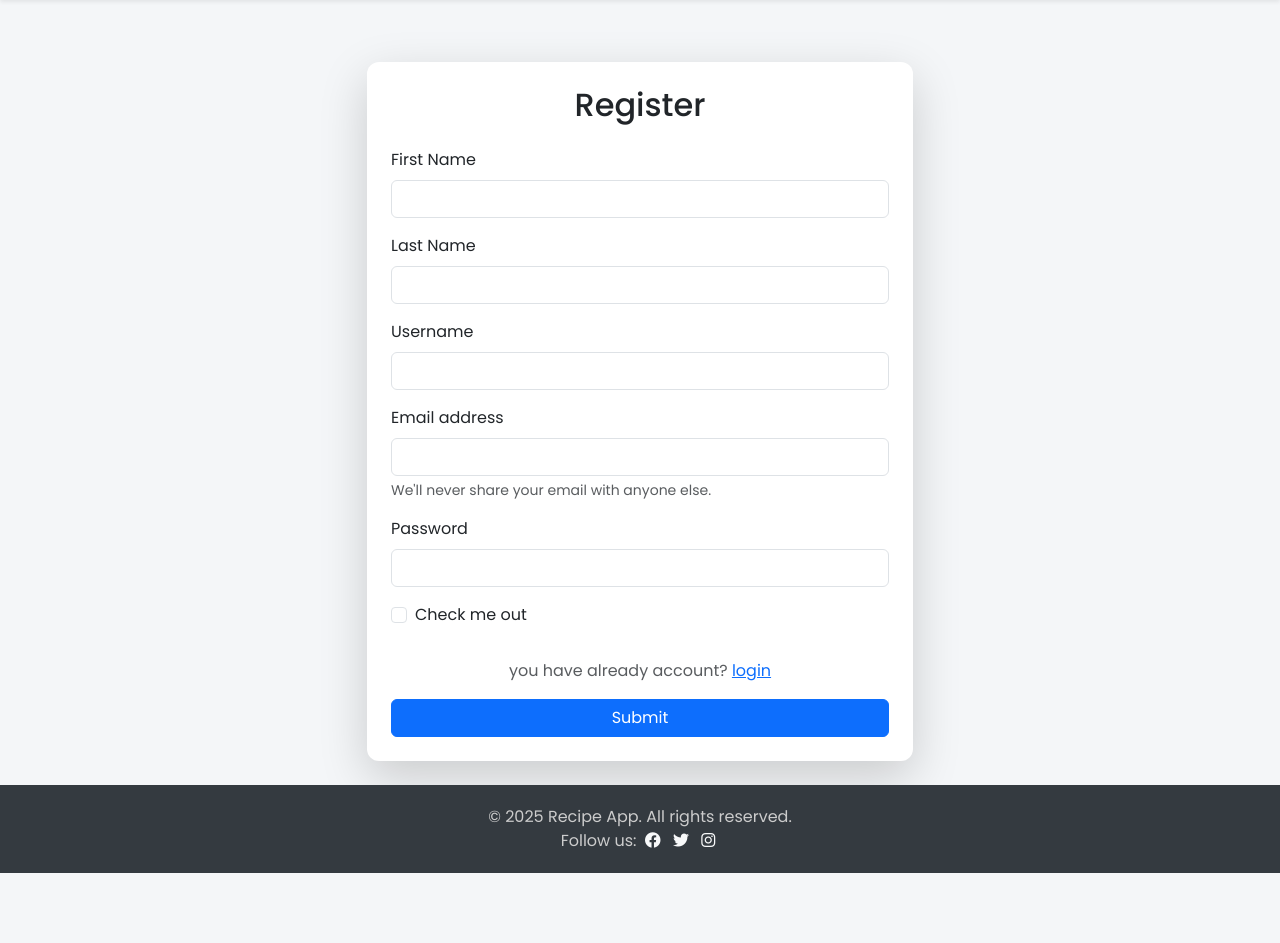
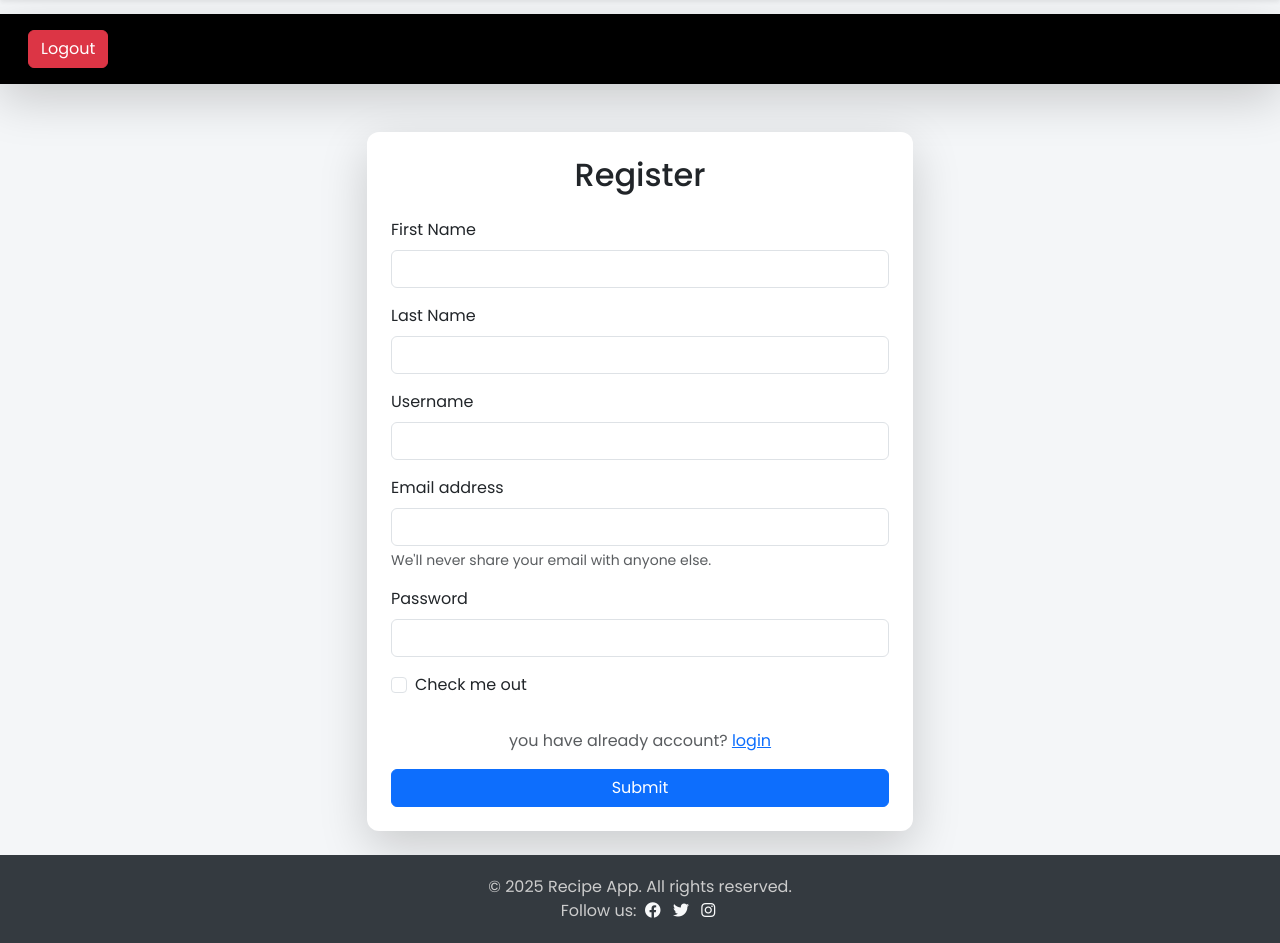
Before and after one commit to Shaheryaranwar/Django-Project, a Django app: page /recipes1/register/ in a window 1280 px wide. Shown: the part 56-999 px from the top of the page. Before the commit the page ends 929 px from the top, so only its background shows below. Run offline with Django 5.2, Linux system fonts and the light colour scheme; some libraries are stand-ins or nearby versions.

Commit message:
Logoout button and eroor mesaage  red green work proerply

```diff
--- a/recipes/vege/templates/vege/base.html
+++ b/recipes/vege/templates/vege/base.html
@@ -1,22 +1,31 @@
 <!DOCTYPE html>
 <html lang="en">
   <head>
-    <meta charset="UTF-8">
-    <meta name="viewport" content="width=device-width, initial-scale=1.0">
+    <meta charset="UTF-8" />
+    <meta name="viewport" content="width=device-width, initial-scale=1.0" />
     <title>{% block title %}Recipe App{% endblock %}</title>
 
     <!-- Google Fonts -->
-    <link href="https://fonts.googleapis.com/css2?family=Poppins:wght@300;400;500;600&display=swap" rel="stylesheet">
+    <link
+      href="https://fonts.googleapis.com/css2?family=Poppins:wght@300;400;500;600&display=swap"
+      rel="stylesheet"
+    />
 
     <!-- Bootstrap 5 CDN CSS -->
-    <link href="https://cdn.jsdelivr.net/npm/bootstrap@5.3.0/dist/css/bootstrap.min.css" rel="stylesheet">
+    <link
+      href="https://cdn.jsdelivr.net/npm/bootstrap@5.3.0/dist/css/bootstrap.min.css"
+      rel="stylesheet"
+    />
 
     <!-- Font Awesome -->
-    <link href="https://cdnjs.cloudflare.com/ajax/libs/font-awesome/6.4.0/css/all.min.css" rel="stylesheet">
+    <link
+      href="https://cdnjs.cloudflare.com/ajax/libs/font-awesome/6.4.0/css/all.min.css"
+      rel="stylesheet"
+    />
 
     <style>
       body {
-            font-family: 'Poppins', sans-serif;
+        font-family: "Poppins", sans-serif;
         padding-top: 70px;
         background-color: #f4f6f8;
         color: #333;
@@ -39,7 +48,7 @@
       }
       .card {
         border: none;
-            box-shadow: 0 2px 8px rgba(0,0,0,0.1);
+        box-shadow: 0 2px 8px rgba(0, 0, 0, 0.1);
         border-radius: 12px;
         transition: transform 0.2s;
       }
@@ -51,27 +60,57 @@
     {% block extra_head %}{% endblock %}
   </head>
   <body>
-
     <!-- Navbar -->
-    <nav class="navbar navbar-expand-lg navbar-dark bg-dark fixed-top shadow-sm">
+    <nav class="navbar dark p-3 bg-black shadow-lg">
+      <div class="container-fluid">
+        <form method="post" action="{% url 'vege:logout' %}">
+          {% csrf_token %}
+          <button type="submit" class="btn btn-danger">Logout</button>
+        </form>
+      </div>
+    </nav>
+    <nav
+      class="navbar navbar-expand-lg navbar-dark bg-dark fixed-top shadow-sm"
+    >
       <div class="container-fluid">
         <a class="navbar-brand" href="#">RecipeApp By Shaheryar</a>
-            <button class="navbar-toggler" type="button" data-bs-toggle="collapse" data-bs-target="#navbarNav">
+        <button
+          class="navbar-toggler"
+          type="button"
+          data-bs-toggle="collapse"
+          data-bs-target="#navbarNav"
+        >
           <span class="navbar-toggler-icon"></span>
         </button>
         <div class="collapse navbar-collapse" id="navbarNav">
           <ul class="navbar-nav ms-auto">
             <li class="nav-item">
-                        <a class="nav-link {% if request.resolver_match.url_name == 'home' %}active{% endif %}" href="{% url 'vege:home' %}">Home</a>
+              <a
+                class="nav-link {% if request.resolver_match.url_name == 'home' %}active{% endif %}"
+                href="{% url 'vege:home' %}"
+                >Home</a
+              >
             </li>
             <li class="nav-item">
-                        <a class="nav-link {% if request.resolver_match.url_name == 'categories' %}active{% endif %}" href="{% url 'vege:categories' %}">Categories</a>
+              <a
+                class="nav-link {% if request.resolver_match.url_name == 'categories' %}active{% endif %}"
+                href="{% url 'vege:categories' %}"
+                >Categories</a
+              >
             </li>
             <li class="nav-item">
-                        <a class="nav-link {% if request.resolver_match.url_name == 'recipes' %}active{% endif %}" href="{% url 'vege:recipes' %}">My Recipes</a>
+              <a
+                class="nav-link {% if request.resolver_match.url_name == 'recipes' %}active{% endif %}"
+                href="{% url 'vege:recipes' %}"
+                >My Recipes</a
+              >
             </li>
             <li class="nav-item">
-                        <a class="nav-link {% if request.resolver_match.url_name == 'contact' %}active{% endif %}" href="{% url 'vege:contact' %}">Contact</a>
+              <a
+                class="nav-link {% if request.resolver_match.url_name == 'contact' %}active{% endif %}"
+                href="{% url 'vege:contact' %}"
+                >Contact</a
+              >
             </li>
           </ul>
         </div>
@@ -88,7 +127,8 @@
     <!-- Footer -->
     <footer class="text-center">
       <div>&copy; 2025 Recipe App. All rights reserved.</div>
-        <div>Follow us:
+      <div>
+        Follow us:
         <a href="#" class="text-light mx-1"><i class="fab fa-facebook"></i></a>
         <a href="#" class="text-light mx-1"><i class="fab fa-twitter"></i></a>
         <a href="#" class="text-light mx-1"><i class="fab fa-instagram"></i></a>
@@ -101,7 +141,7 @@
     <!-- Optional: Custom JS -->
     <script>
       // Placeholder for custom JS if needed
-        document.addEventListener('DOMContentLoaded', () => {
+      document.addEventListener("DOMContentLoaded", () => {
         console.log("Recipe App loaded.");
       });
     </script>
--- a/recipes/vege/templates/vege/register.html
+++ b/recipes/vege/templates/vege/register.html
@@ -1,49 +1,91 @@
-{% extends "vege/base.html" %}
-
-{% block content %}
+{% extends "vege/base.html" %} {% block content %}
 <div class="container mt-5">
-    <form class="col-6 mx-auto card p-4 shadow-lg" method="post" enctype="multipart/form-data">
+  <form
+    class="col-6 mx-auto card p-4 shadow-lg"
+    method="post"
+    enctype="multipart/form-data"
+  >
     {% csrf_token %}
     <h2 class="mb-4 text-center">Register</h2>
 
-
     {% if messages %}
-            <div class="alert alert-success" role="alert">
+    <div class="container mt-3">
       {% for message in messages %}
+      <div
+        class="alert {% if message.tags == 'error' %}alert-danger {% elif message.tags == 'success' %}alert-success {% else %}alert-info{% endif %}"
+        role="alert"
+      >
         {{ message }}
+      </div>
       {% endfor %}
     </div>
     {% endif %}
 
-
     <div class="mb-3">
       <label for="first_name" class="form-label">First Name</label>
-            <input type="text" name="first_name" class="form-control" id="first_name" name="first_name" required>
+      <input
+        type="text"
+        name="first_name"
+        class="form-control"
+        id="first_name"
+        name="first_name"
+        required
+      />
     </div>
 
     <div class="mb-3">
       <label for="last_name" class="form-label">Last Name</label>
-            <input type="text" name="last_name" class="form-control" id="last_name" name="last_name" required>
+      <input
+        type="text"
+        name="last_name"
+        class="form-control"
+        id="last_name"
+        name="last_name"
+        required
+      />
     </div>
 
     <div class="mb-3">
       <label for="username" class="form-label">Username</label>
-            <input type="text" name="username" class="form-control" id="username" name="username" required>
+      <input
+        type="text"
+        name="username"
+        class="form-control"
+        id="username"
+        name="username"
+        required
+      />
     </div>
 
     <div class="mb-3">
       <label for="email" class="form-label">Email address</label>
-            <input type="email" name="email"class="form-control" id="email" name="email" required>
-            <div id="emailHelp" class="form-text">We'll never share your email with anyone else.</div>
+      <input
+        type="email"
+        name="email"
+        class="form-control"
+        id="email"
+        name="email"
+        required
+      />
+      <div id="emailHelp" class="form-text">
+        We'll never share your email with anyone else.
+      </div>
     </div>
 
     <div class="mb-3">
       <label for="password" class="form-label">Password</label>
-            <input type="password" name="password"class="form-control" id="password" name="password" required>
+      <input
+        type="password"
+        name="password"
+        class="form-control"
+        id="password"
+        name="password"
+        required
+      />
     </div>
 
     <div class="mb-3 form-check">
-            <input type="checkbox" class="form-check-input" id="check_terms">
+      <input type="checkbox" class="form-check-input" id="check_terms" />
       <label class="form-check-label" for="check_terms">Check me out</label>
     </div>
 
@@ -55,5 +97,4 @@
   </form>
 </div>
 
-
 {% endblock %}
--- a/recipes/vege/urls.py
+++ b/recipes/vege/urls.py
@@ -13,7 +13,7 @@
     path('delete-receipe/<int:receipe_id>/', views.delete_receipe, name='delete_receipe'),
     path('edit-receipe/<int:receipe_id>/', views.edit_receipe, name='edit_receipe'),
     path('login/', views.login_page, name='login'),
-    path('logout/', auth_views.LogoutView.as_view(), name='logout'),
+     path('logout/', auth_views.LogoutView.as_view(next_page='vege:login'), name='logout'),
     path('register/', views.register, name='register'),  # Requires a view function
      path('password-reset/',
          auth_views.PasswordResetView.as_view(template_name='vege/password_reset.html'),
--- a/recipes/vege/views.py
+++ b/recipes/vege/views.py
@@ -4,7 +4,7 @@
 from django.http import HttpResponse
 from django.contrib.auth.models import User
 from django.contrib import messages
-from django.contrib.auth import authenticate, login
+from django.contrib.auth import authenticate, login, logout
 
 def recipes(request):
     if request.method == 'POST':
@@ -104,7 +104,7 @@
 
         if user is not None:
             login(request, user)
-            return redirect('home')  # or redirect dynamically
+            return redirect('vege:home')  # or redirect dynamically
         else:
             # Error messages
             if not user_by_username and not user_by_email:
@@ -159,3 +159,7 @@
         return redirect('vege:login')
 
     return render(request, 'vege/register.html')
+
+def logout_view(request):
+    logout(request)
+    return redirect('vege:login')  # Redirect to home or any other page after logout
```
Also changed, not shown: recipes/vege/templates/vege/login.html (+30 -13 lines), recipes/db.sqlite3. Lines whose indentation alone changed are shown as unchanged.
